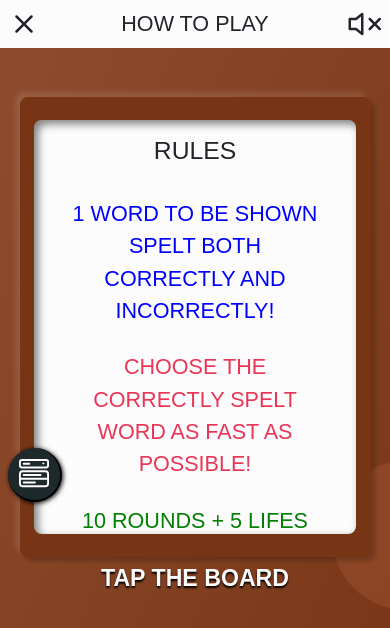
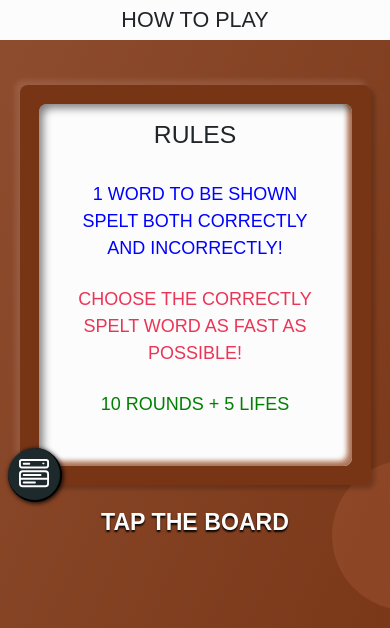
Before and after one commit to Victor-iyoko/spelling-pro, a Vue app: page /game/1/one-word-two-forms in a window 390 px wide. Shown: the top 628 px of the page. Built offline with nearby package versions, Linux system fonts and the light colour scheme; a web font is replaced by a local one.

Commit message:
made initial responsiveness of game start

```diff
--- a/src/components/Board.vue
+++ b/src/components/Board.vue
@@ -1,12 +1,34 @@
 <template>
-    <div class="outer rounded-3 w-50 h-75 d-flex justify-content-center align-items-center bg-light mx-auto">
-        <div class="inner rounded-3 bg-light-subtle">
+    <div ref="outerBoard" class="outer rounded-3 d-flex justify-content-center align-items-center mx-auto mb-4">
+        <div ref="innerBoard" class="inner rounded-3 bg-light-subtle">
             <slot></slot>
         </div>
     </div>
 </template>
 
-<script setup></script>
+<script setup>
+import { ref, onMounted, onUnmounted } from 'vue';
+
+const outerBoard = ref(null);
+const innerBoard = ref(null);
+
+function setBoardDimenisions() {
+    if (window.innerWidth < 700) {
+        innerBoard.value.style.width = (outerBoard.value.clientWidth - 38) + 'px';
+        innerBoard.value.style.height = (outerBoard.value.clientHeight - 38) + 'px';
+    } else {
+        innerBoard.value.style.width = (outerBoard.value.clientWidth - 48) + 'px';
+        innerBoard.value.style.height = (outerBoard.value.clientHeight - 48) + 'px';
+    }
+}
+
+onMounted(() => {
+    setBoardDimenisions();
+    window.addEventListener('resize', setBoardDimenisions)
+});
+
+onUnmounted(() => window.removeEventListener('resize', setBoardDimenisions));
+</script>
 
 <style scoped>
 .outer {
@@ -20,9 +42,35 @@
 }
 
 .inner {
-    width: 92%;
-    height: 90%;
     box-shadow: inset 4px 4px 8px rgba(0, 0, 0, 0.5),
-        inset -5px -5px 5px rgba(255, 255, 255, 0.1);
+        inset -5px -5px 5px rgba(170, 102, 68, 0.852);
+}
+
+@media screen and (max-width: 992px) {
+    .outer {
+        width: 600px !important;
+        height: 430px !important;
+    }
+}
+
+@media screen and (max-width: 768px) {
+    .outer {
+        width: 510px !important;
+        height: 480px !important;
+    }
+}
+
+@media screen and (max-width: 700px) {
+    .outer {
+        width: 430px !important;
+        height: 450px !important;
+    }
+}
+
+@media screen and (max-width: 576px) {
+    .outer {
+        width: 90% !important;
+        height: 400px !important;
+    }
 }
 </style>
--- a/src/components/Category.vue
+++ b/src/components/Category.vue
@@ -51,7 +51,6 @@ function getColor(index) {
     return colors[index % colors.length];
 };
 
-let hoverAnimationInterval;
 const animatedTiles = ref([]);
 
 onMounted(() => {
@@ -91,7 +90,7 @@ svg.vertical {
 }
 
 .category {
-    box-shadow: 3px 3px 4px #000000;
+    box-shadow: 3px 3px 4px #000000ce;
     transition: all .4s ease-in-out;
     overflow: hidden;
 }
--- a/src/components/CountDown.vue
+++ b/src/components/CountDown.vue
@@ -29,3 +29,11 @@ onMounted(() => {
     game.time.dependency = settings.data.time.dependency;
 });
 </script>
+
+<style scoped>
+@media screen and (max-width: 399px) {
+    h2 {
+        font-size: 24px !important;
+    }
+}
+</style>
--- a/src/components/Hud.vue
+++ b/src/components/Hud.vue
@@ -1,5 +1,5 @@
 <template>
-    <header class="bg-light-subtle p-1 p-md-2 d-flex justify-content-between align-items-center user-select-none">
+    <header class="bg-light-subtle p-1 p-md-2 d-flex justify-content-between align-items-center position-relative">
         <div class="d-flex justify-content-between align-items-center">
             <RouterLink to="/" class="me-auto">
                 <svg xmlns="http://www.w3.org/2000/svg" width="40" height="40" fill="currentColor"
@@ -9,8 +9,9 @@
                 </svg>
             </RouterLink>
             <Transition>
-                <div v-show="game.start" class="fs-4">
-                    {{ game.questionAns }} / <span v-if="settings.data.time.dependency === 'new question'">
+                <div v-show="game.start" class="question fs-4">
+                    {{ game.questionAns }} /
+                    <span v-if="settings.data.time.dependency === 'new question'">
                         {{ settings.data.question.number }}
                     </span>
                     <svg v-else xmlns="http://www.w3.org/2000/svg" width="25" height="25" fill="currentColor"
@@ -36,21 +37,19 @@
                 </div>
                 <div class="position-absolute d-flex">
                     <svg v-for=" heart  in  game.lifesArr " xmlns="http://www.w3.org/2000/svg" width="25" height="25"
-                        fill="currentColor" class="bi bi-heart pe-1 text-danger pe-none" viewBox="0 0 16 16"
-                        :class="{ 'last-life': game.lifes === 1 && heart.id === 1 }">
+                        fill="currentColor" class="bi bi-heart pe-1 text-danger pe-none" viewBox="0 0 16 16">
                         <path
                             d="m8 2.748-.717-.737C5.6.281 2.514.878 1.4 3.053c-.523 1.023-.641 2.5.314 4.385.92 1.815 2.834 3.989 6.286 6.357 3.452-2.368 5.365-4.542 6.286-6.357.955-1.886.838-3.362.314-4.385C13.486.878 10.4.28 8.717 2.01zM8 15C-7.333 4.868 3.279-3.04 7.824 1.143q.09.083.176.171a3 3 0 0 1 .176-.17C12.72-3.042 23.333 4.867 8 15" />
                     </svg>
                 </div>
             </div>
-            <h1 v-else class="fs-4 m-0 text-dark user-select-none">HOW TO PLAY</h1>
+            <h1 v-else class="fs-4 m-0 text-dark position-absolute">HOW TO PLAY</h1>
         </Transition>
         <div class="d-flex justify-content-between align-items-center">
-            <Transition><span v-show="game.start" class="fs-4">{{ game.score }}</span></Transition>
+            <Transition><span v-show="game.start" class="score fs-4">{{ game.score }}</span></Transition>
 
             <svg @click="settings.handleSettings('sound', !settings.data.sound)" xmlns="http://www.w3.org/2000/svg"
-                width="40" height="40" fill="currentColor" class="bi bi-volume-up text-dark ms-auto"
-                viewBox="0 0 16 16">
+                width="40" height="40" fill="currentColor" class="bi bi-volume text-dark ms-auto" viewBox="0 0 16 16">
                 <template v-if="settings.data.sound">
                     <path
                         d="M11.536 14.01A8.47 8.47 0 0 0 14.026 8a8.47 8.47 0 0 0-2.49-6.01l-.708.707A7.48 7.48 0 0 1 13.025 8c0 2.071-.84 3.946-2.197 5.303z" />
@@ -116,4 +115,87 @@ let game = useGameStore();
     left: 50%;
     transform: translate(-50%, -50%);
 }
+
+@media screen and (max-width: 767px) {
+
+    .bi-heart,
+    .bi-heart-fill {
+        width: 22px;
+        height: 22px;
+    }
+
+    .bi-x,
+    .bi-volume {
+        width: 35px;
+        height: 35px;
+    }
+
+    .question,
+    .score {
+        font-size: 20px !important;
+    }
+}
+
+@media screen and (max-width: 600px) {
+
+    header {
+        padding: 8px 15px !important;
+        min-height: 43px;
+    }
+
+    a,
+    .bi-volume {
+        display: none;
+    }
+
+    .question {
+        margin-right: auto;
+    }
+
+    .score {
+        margin-left: auto;
+    }
+}
+
+@media screen and (max-width: 480px) {
+
+    .bi-heart,
+    .bi-heart-fill {
+        width: 20px;
+        height: 20px;
+    }
+
+    .question,
+    .score {
+        font-size: 18px !important;
+    }
+
+    .question>svg {
+        width: 20px;
+        height: 20px;
+    }
+}
+
+@media screen and (max-width: 399px) {
+
+    header {
+        min-height: 40px !important;
+    }
+
+    .bi-heart,
+    .bi-heart-fill {
+        width: 19px;
+        height: 19px;
+    }
+
+    .question,
+    .score {
+        font-size: 16px !important;
+    }
+
+    .question>svg {
+        width: 19px;
+        height: 19px;
+    }
+}
 </style>
--- a/src/components/Instruction.vue
+++ b/src/components/Instruction.vue
@@ -13,4 +13,22 @@ const props = defineProps({
 p {
     width: 90%;
 }
+
+@media (max-width: 991px) {
+    p {
+        font-size: 22px !important;
+    }
+}
+
+@media (max-width: 576px) {
+    p {
+        font-size: 20px !important;
+    }
+}
+
+@media (max-width: 450px) {
+    p {
+        font-size: 18px !important;
+    }
+}
 </style>
--- a/src/components/LoadingQuestions.vue
+++ b/src/components/LoadingQuestions.vue
@@ -347,4 +347,10 @@ onMounted(() => {
 div {
     cursor: progress;
 }
+
+@media (max-width: 576px) {
+    h2 {
+        font-size: 20px !important;
+    }
+}
 </style>
--- a/src/style.css
+++ b/src/style.css
@@ -128,7 +128,7 @@ select:focus
   margin-top: 60px;
 }
 .box-shadow-sharp {
-  box-shadow: 3px 3px 4px #000000;
+  box-shadow: 3px 3px 4px #000000ce;
 }
 
 
```
